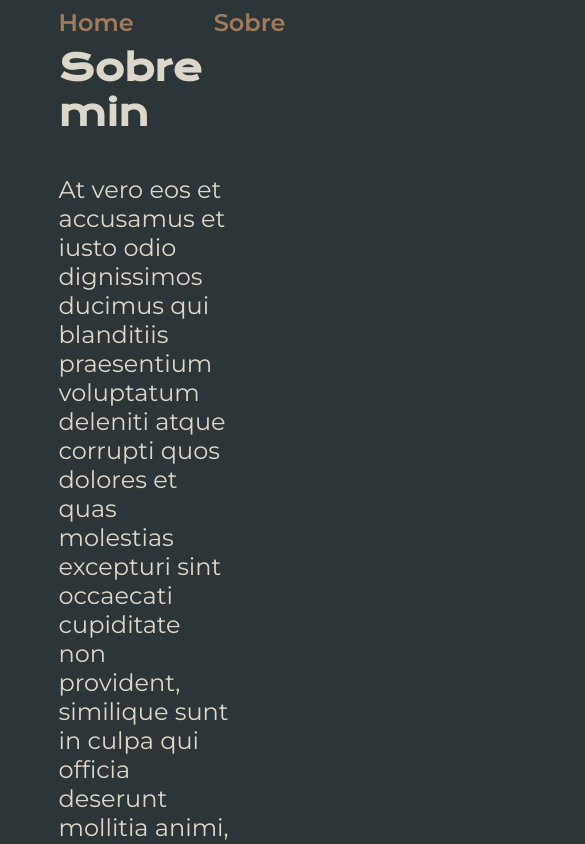
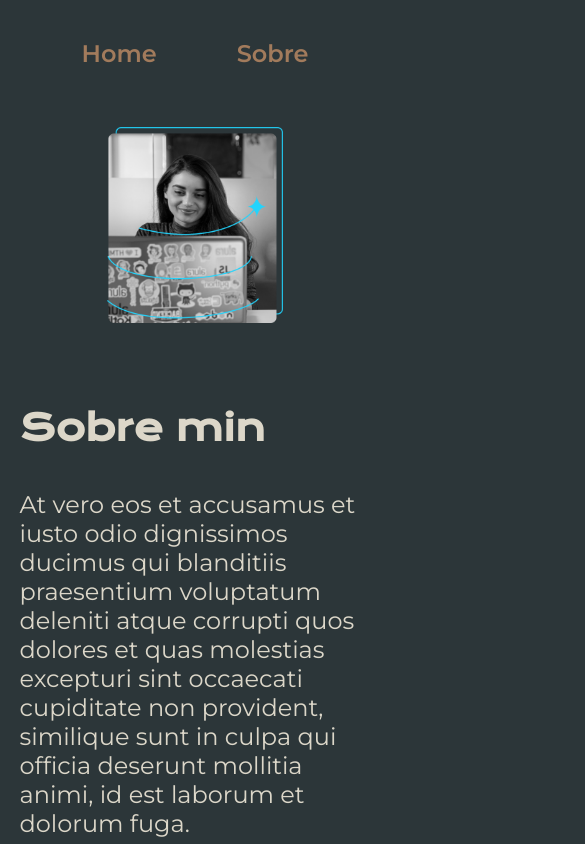
Before and after one commit to pauloamaral2006/alura_html-css_portifolio, a plain HTML site: page about.html in a window 390 px wide. Shown: the top 844 px of the page, 585 px wide, since content can reach past the window. Drawn offline with nearby package versions, Linux system fonts and the light colour scheme.

Commit message:
Implementação do curso HTML e CSS: trabalhando com responsividade e publicação de projetos

```diff
--- a/about.html
+++ b/about.html
@@ -36,7 +36,7 @@
           cupidatat non.
         </p>
       </section>
-      <img src="./assets/imagem.png" />
+      <img class="apresentacao__imagem" src="./assets/imagem.png" />
     </main>
     <footer class="rodape">
       <p>Desenvolvido por Paulo Amaral.</p>
--- a/styles/style.css
+++ b/styles/style.css
@@ -31,7 +31,7 @@ body {
 }
 .cabecalho_menu_link {
   font-family: var(--font-secundaria);
-  font-size: 24px;
+  font-size: 1.5rem;
   font-weight: 600;
   color: var(--cor-terciaria);
   text-decoration: none;
@@ -42,16 +42,17 @@ body {
   display: flex;
   align-items: center;
   justify-content: space-between;
+  gap: 82px;
 }
 .apresentacao__conteudo {
-  width: 615px;
+  width: 50%;
   display: flex;
   flex-direction: column;
   gap: 40px;
 }
 
 .apresentacao__conteudo__titulo {
-  font-size: 36px;
+  font-size: 2.25rem;
   font-family: var(--font-principal);
 }
 
@@ -59,7 +60,7 @@ body {
   color: var(--cor-terciaria);
 }
 .apresentacao__conteudo__texto {
-  font-size: 24px;
+  font-size: 1.5rem;
   font-family: var(--font-secundaria);
 }
 
@@ -73,9 +74,9 @@ body {
 .apresentacao__links_subtitulo {
   font-family: var(--font-principal);
   font-weight: 400;
-  font-size: 24px;
+  font-size: 1.5rem;
 }
-.apresentacao__links__link {
+.apresentacao__links__navegacao {
   /* background-color: var(--cor-terciaria); */
   display: flex;
   justify-content: center;
@@ -84,7 +85,7 @@ body {
   width: 378px;
   text-align: center;
   border-radius: 8px;
-  font-size: 24px;
+  font-size: 1.5rem;
   font-weight: 600;
   padding: 21.5px 0;
   text-decoration: none;
@@ -96,12 +97,32 @@ body {
   background-color: var(--cor-houver);
 }
 
+.apresentacao__imagem {
+  width: 50%;
+}
 .rodape {
   padding: 24px;
   color: var(--cor-primary);
   background-color: var(--cor-terciaria);
   text-align: center;
   font-family: var(--font-secundaria);
-  font-size: 24px;
+  font-size: 1.5rem;
   font-weight: 400;
 }
+
+@media (max-width: 1200px) {
+  .cabecalho {
+    padding: 10%;
+  }
+
+  .cabecalho_menu {
+    justify-content: center;
+  }
+  .apresentacao {
+    flex-direction: column-reverse;
+    padding: 5%;
+  }
+  .apresentacao__conteudo {
+    width: auto;
+  }
+}
```
Also changed, not shown: index.html (+5 -5 lines), 1 other file.
